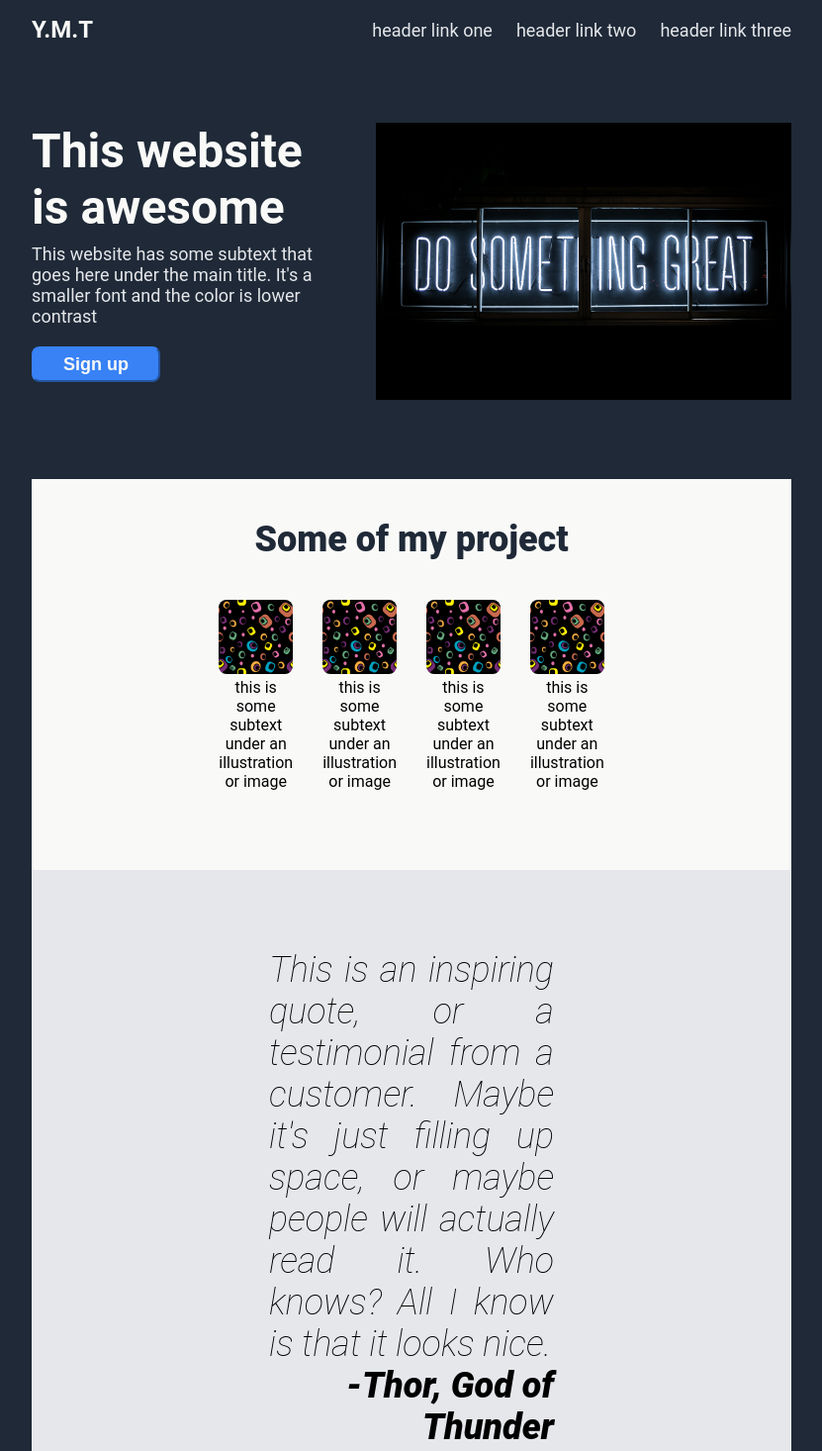
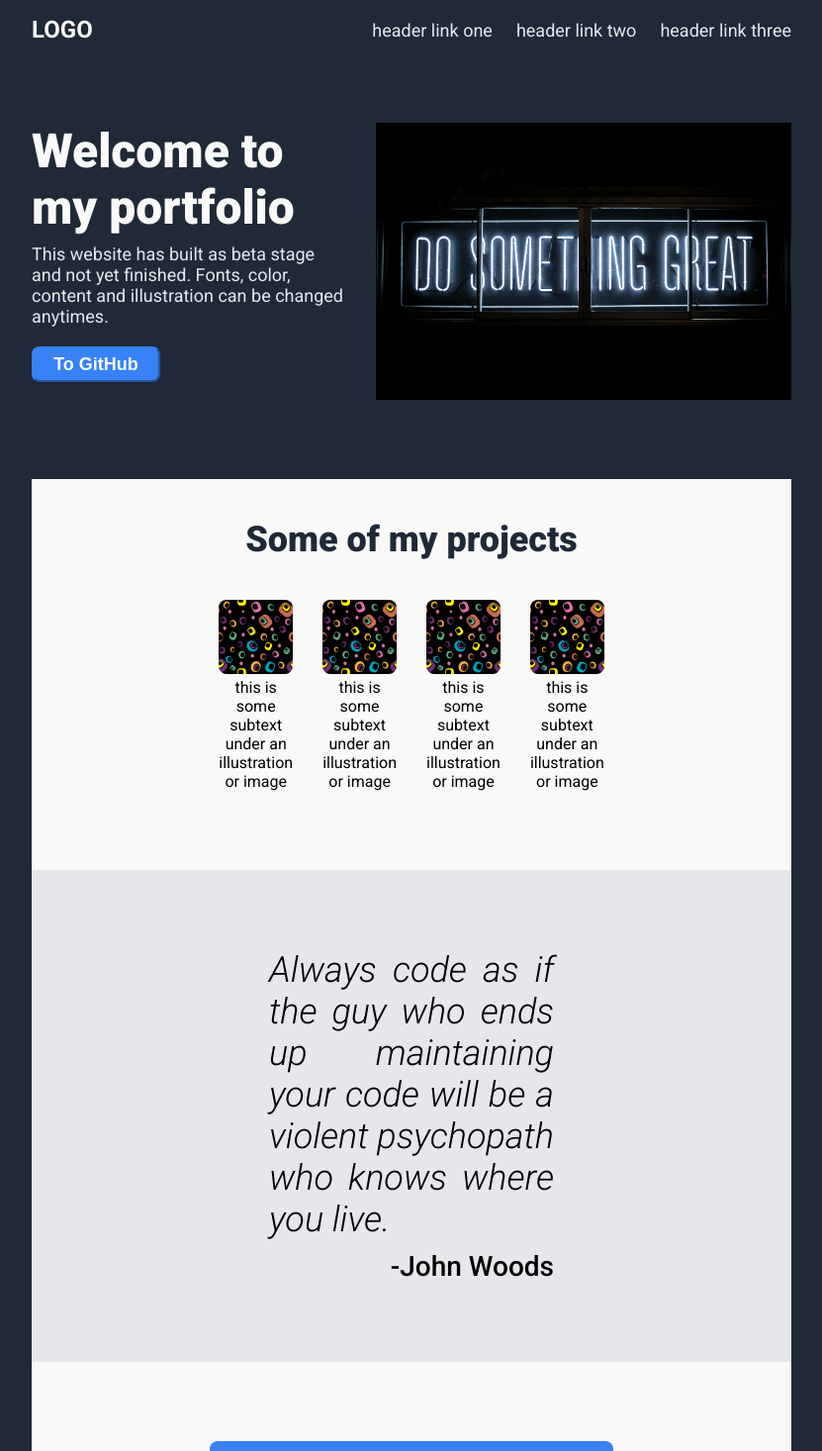
Before and after one commit to ymt-github/project-landing-page, a plain HTML site: page index.html in a window 1280 px wide. Shown: the top 1466 px of the page at 99% size, without its empty margins (224-1055 px from the left). Drawn offline with Linux system fonts and the light colour scheme.

Commit message:
Finalized beta version

```diff
--- a/index.html
+++ b/index.html
@@ -10,7 +10,7 @@
 <body>
     <div id="container">
         <header>
-            <h1 id="logo">Y.M.T</h1>
+            <h1 id="logo">LOGO</h1>
             <div id="header-links">
                 <a href="">header link one</a>
                 <a href="">header link two</a>
@@ -19,17 +19,17 @@
         </header>
         <section id="section-one">
             <div id="main-left">
-                <h1 id="main-text">This website is awesome</h1>
+                <h1 id="main-text">Welcome to my portfolio</h1>
                 <p id="secondary-text">
-                    This website has some subtext that goes here under the main
-                    title. It's a smaller font and the color is lower contrast
+                    This website has built as beta stage and not yet finished. Fonts, color, content and illustration
+                    can be changed anytimes.
                 </p>
-                <button type="submit" id="sign-up">Sign up</button>
+                <button type="submit" id="sign-up">To GitHub</button>
             </div>
             <img id="header-img" src="./images/header-image.jpg" alt="header image">
         </section>
         <section id="section-two">
-            <h1 id="information-header">Some of my project</h1>
+            <h1 id="information-header">Some of my projects</h1>
             <div id="project-div">
                 <div class="projects">
                     <img class="project-img" src="./images/project-image.jpg" alt="project image">
@@ -51,10 +51,10 @@
         </section>
         <section id="section-three">
             <p id="quote">
-                This is an inspiring quote, or a testimonial from a customer. Maybe it's just filling up
-                space, or maybe people will actually read it. Who knows? All I know is that it looks nice.
+                Always code as if the guy who ends up maintaining your code will be a
+                violent psychopath who knows where you live.
             </p>
-            <p id="author">-Thor, God of Thunder</p>
+            <p id="author">-John Woods</p>
         </section>
         <section id="section-four">
             <div id="action-box">
--- a/style.css
+++ b/style.css
@@ -1,3 +1,5 @@
+@import url('https://fonts.googleapis.com/css2?family=Roboto:ital,wght@0,100;0,300;0,400;0,500;0,700;0,900;1,100;1,300;1,400;1,500;1,700;1,900&display=swap');
+
 * {
     margin: 0;
     padding: 0;
@@ -52,7 +54,7 @@ a {
 
 #main-text {
     font-size: 48px;
-    font-weight: extra-bold;
+    font-weight: 800;
     color: #F9FAF8;
 }
 
@@ -108,14 +110,19 @@ a {
     text-align: justify;
     padding: 80px 240px;
     background-color: #E5E7EB;
+}
+
+#quote {
     font-size: 36px;
-    font-weight: 100;
+    font-weight: 300;
     font-style: italic;
 }
 
 #author {
+    margin-top: 10px;
     text-align: right;
-    font-weight: 800;
+    font-size: 28px;
+    font-weight: 500;
 }
 
 #section-four {
```
